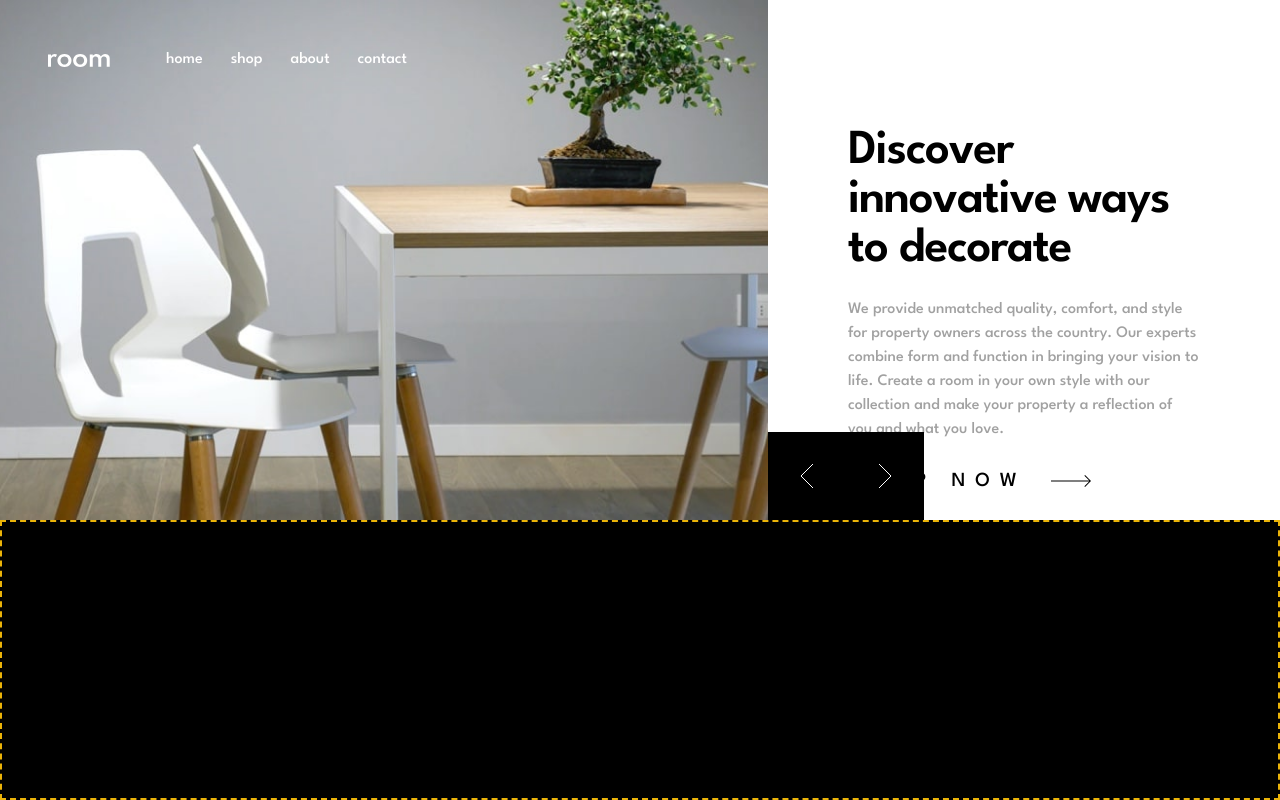
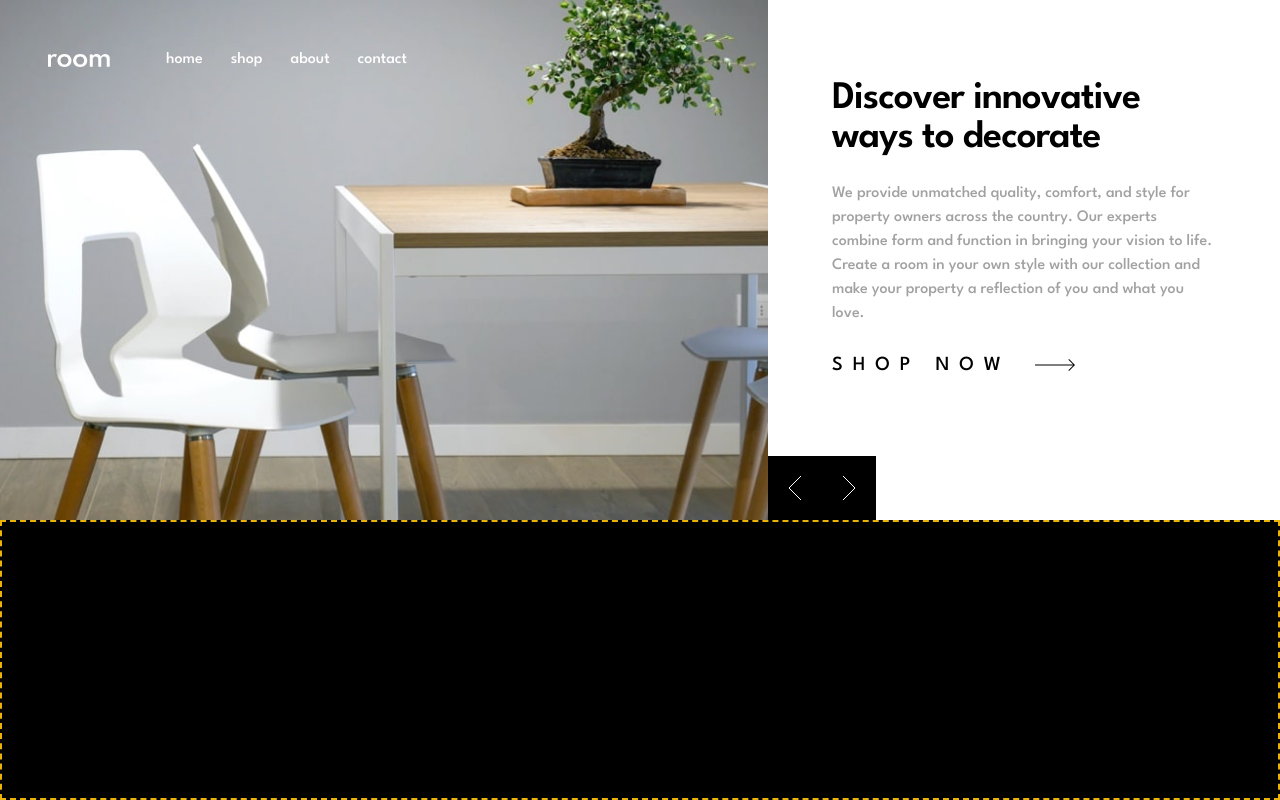
Before and after one commit to br14nn/room-homepage, a Next.js app: page / in a window 1280 px wide. Built offline with nearby package versions, Linux system fonts and the light colour scheme.

Commit message:
Clean code Slider compoenent
Made few adjustments on page.tsx

```diff
--- a/src/app/page.tsx
+++ b/src/app/page.tsx
@@ -4,11 +4,11 @@ import sliderDataList from "@/utils/sliderDataList/sliderDataList";
 
 export default function Home() {
   return (
-    <main className="flex h-screen flex-col bg-black">
-      <section className="h-[65%] w-full">
+    <main className="flex flex-col overflow-y-auto bg-black">
+      <section className="h-[65vh] w-full">
         <Slider data={sliderDataList} />
       </section>
-      <section className="h-[35%] w-full border-2 border-dashed border-yellow-500"></section>
+      <section className="h-[35vh] w-full border-2 border-dashed border-yellow-500"></section>
     </main>
   );
 }
--- /dev/null
+++ b/src/components/Slider/CustomButton.tsx
@@ -0,0 +1,25 @@
+import { twMerge } from "tailwind-merge";
+
+type TCustomButtonProps = {
+  className?: string;
+  onClick?: React.MouseEventHandler;
+  children?: React.ReactNode;
+};
+
+export default function CustomButton({
+  className,
+  onClick,
+  children,
+}: TCustomButtonProps) {
+  return (
+    <button
+      className={twMerge(
+        "bg-black p-5 text-white hover:bg-very-dark-gray 2xl:p-8",
+        className,
+      )}
+      onClick={onClick}
+    >
+      {children}
+    </button>
+  );
+}
--- a/src/components/Slider/SlideContent.tsx
+++ b/src/components/Slider/SlideContent.tsx
@@ -1,34 +1,38 @@
 import Image from "next/image";
 import Link from "next/link";
 
+import SlideImageContainer from "./SlideImageContainer";
+import SlideDescriptionContainer from "./SlideDescriptionContainer";
+
 type TSlideContentProps = {
-  desktopImgLink: any;
-  mobileImgLink?: any;
+  desktopImgSrc: any;
+  mobileImgSrc?: any;
   imgAlt: string;
   title: string;
   description: string;
 };
 
 export default function SlideContent({
-  desktopImgLink,
-  mobileImgLink,
+  desktopImgSrc,
+  mobileImgSrc,
   imgAlt,
   title,
   description,
 }: TSlideContentProps) {
   return (
     <div className="flex h-full w-full flex-row items-center justify-center bg-white">
-      <div className="h-full w-[60%]">
+      <SlideImageContainer>
         <Image
           className="h-full w-full object-cover"
-          src={desktopImgLink}
+          src={desktopImgSrc}
           alt={imgAlt}
         />
-      </div>
-      <div className="flex h-full w-[40%] flex-col gap-6 px-20 py-32">
-        <h1 className="text-4xl font-[600] leading-none  tracking-tight text-black">
+      </SlideImageContainer>
+      <SlideDescriptionContainer>
+        <h1 className="text-3xl font-[600] leading-none tracking-tight  text-black 2xl:text-4xl">
           {title}
         </h1>
+
         <p className="font-[500] text-dark-gray">{description}</p>
 
         <Link
@@ -38,6 +42,7 @@ export default function SlideContent({
           <p className="text-lg tracking-[0.5em] group-hover/shopNowLink:text-very-dark-gray">
             SHOP NOW
           </p>
+
           <svg width="40" height="12" xmlns="http://www.w3.org/2000/svg">
             <path
               className="fill-black group-hover/shopNowLink:fill-very-dark-gray"
@@ -47,7 +52,7 @@ export default function SlideContent({
             />
           </svg>
         </Link>
-      </div>
+      </SlideDescriptionContainer>
     </div>
   );
 }
--- /dev/null
+++ b/src/components/Slider/SlideDescriptionContainer.tsx
@@ -0,0 +1,22 @@
+import { twMerge } from "tailwind-merge";
+
+type TSlideDescriptionContainerProps = {
+  className?: string;
+  children?: React.ReactNode;
+};
+
+export default function SlideDescriptionContainer({
+  className,
+  children,
+}: TSlideDescriptionContainerProps) {
+  return (
+    <div
+      className={twMerge(
+        "flex h-full w-[40%] flex-col gap-6 px-16 py-20 2xl:px-20 2xl:py-32",
+        className,
+      )}
+    >
+      {children}
+    </div>
+  );
+}
--- /dev/null
+++ b/src/components/Slider/SlideImageContainer.tsx
@@ -0,0 +1,13 @@
+import { twMerge } from "tailwind-merge";
+
+type TSlideImageContainerProps = {
+  className?: string;
+  children?: React.ReactNode;
+};
+
+export default function SlideImageContainer({
+  className,
+  children,
+}: TSlideImageContainerProps) {
+  return <div className={twMerge("h-full w-[60%]", className)}>{children}</div>;
+}
--- a/src/components/Slider/Slider.tsx
+++ b/src/components/Slider/Slider.tsx
@@ -1,4 +1,5 @@
 "use client";
+
 import { nanoid } from "nanoid";
 
 import { Swiper, SwiperSlide } from "swiper/react";
@@ -26,7 +27,8 @@ export default function Slider({ data }: TSliderProps) {
       {data.map((room) => (
         <SwiperSlide key={nanoid()}>
           <SlideContent
-            desktopImgLink={room.desktopImgLink}
+            desktopImgSrc={room.desktopImgSrc}
+            mobileImgSrc={room.mobileImgSrc}
             imgAlt={room.imgAlt}
             title={room.title}
             description={room.description}
--- a/src/components/Slider/SliderButtons.tsx
+++ b/src/components/Slider/SliderButtons.tsx
@@ -1,4 +1,6 @@
 import { useSwiper } from "swiper/react";
+
+import CustomButton from "./CustomButton";
 
 export default function SliderButtons() {
   const swiper = useSwiper();
@@ -6,10 +8,7 @@ export default function SliderButtons() {
   return (
     <>
       <div className="absolute bottom-0 left-[60%] z-[999] flex flex-row items-center justify-center">
-        <button
-          className="bg-black p-8 text-white hover:bg-very-dark-gray"
-          onClick={() => swiper.slidePrev()}
-        >
+        <CustomButton onClick={() => swiper.slidePrev()}>
           <svg width="14" height="24" xmlns="http://www.w3.org/2000/svg">
             <path
               d="M13 0L1 12l12 12"
@@ -18,11 +17,8 @@ export default function SliderButtons() {
               fillRule="evenodd"
             />
           </svg>
-        </button>
-        <button
-          className="bg-black p-8 text-white hover:bg-very-dark-gray"
-          onClick={() => swiper.slideNext()}
-        >
+        </CustomButton>
+        <CustomButton onClick={() => swiper.slideNext()}>
           <svg width="14" height="24" xmlns="http://www.w3.org/2000/svg">
             <path
               d="M1 0l12 12L1 24"
@@ -31,7 +27,7 @@ export default function SliderButtons() {
               fillRule="evenodd"
             />
           </svg>
-        </button>
+        </CustomButton>
       </div>
     </>
   );
--- a/tailwind.config.ts
+++ b/tailwind.config.ts
@@ -42,7 +42,7 @@ const config: Config = {
         xl: "1280px",
         // => @media (min-width: 1280px) { ... }
 
-        "2xl": "1536px",
+        "2xl": "1440px",
         // => @media (min-width: 1536px) { ... }
       },
     },
--- a/types.d.ts
+++ b/types.d.ts
@@ -4,8 +4,8 @@ type TLink = {
 };
 
 type TSliderData = {
-  desktopImgLink: any;
-  mobileImgLink: any;
+  desktopImgSrc: any;
+  mobileImgSrc: any;
   imgAlt: string;
   title: string;
   description: string;
```
Also changed, not shown: src/utils/sliderDataList/sliderDataList.ts (+6 -6 lines).
